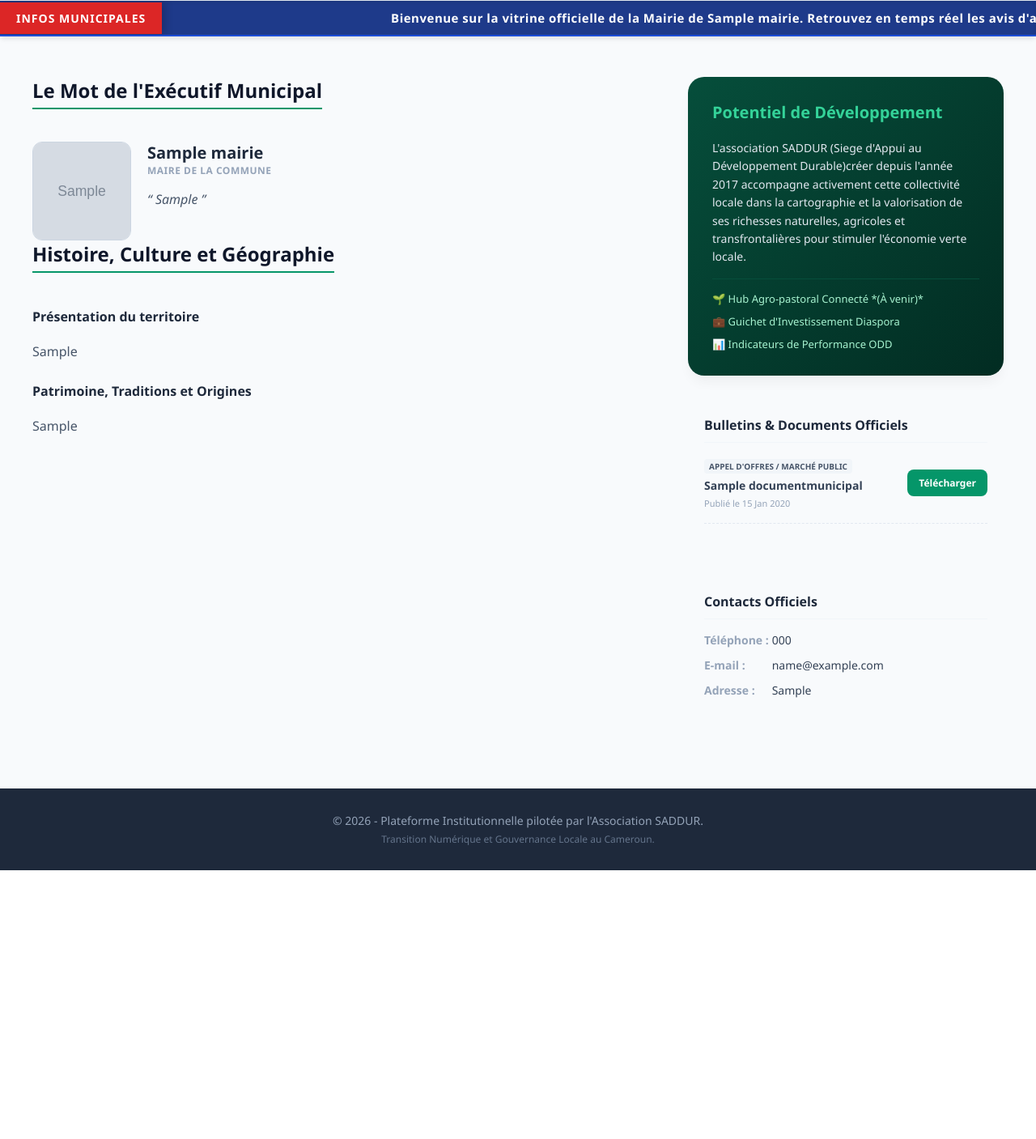
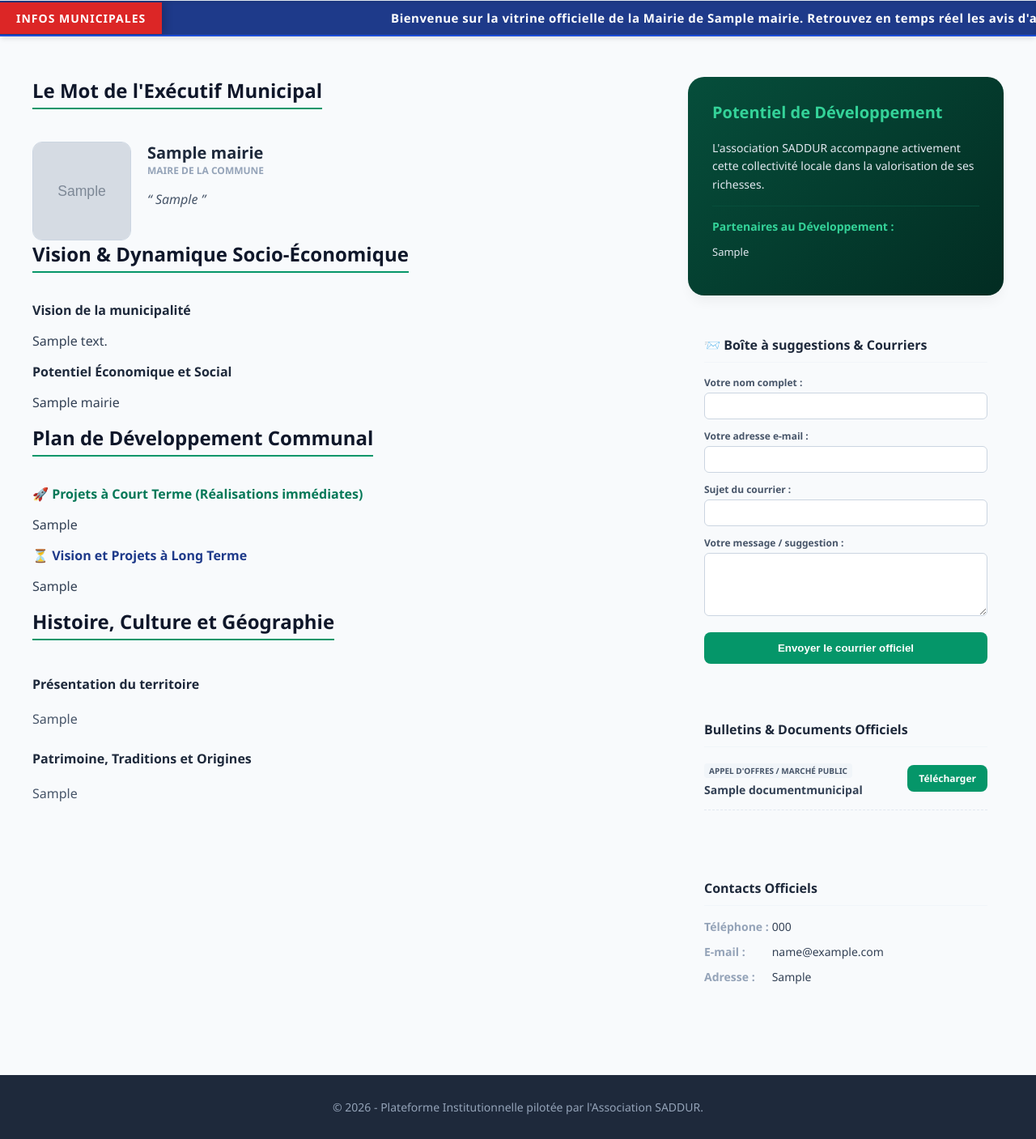
Before and after one commit to tonfoisaacalexis-web/communautedurable, a Django app: a page that uses territoire/templates/territoire/detail.html in a window 1280 px wide. Shown: the part 228-1635 px from the top of the page at 81% size. Before the commit the page ends 1303 px from the top, so only its background shows below. Run offline with Django 5.2, Linux system fonts and the light colour scheme; data comes from the database, SQL or seed files in the repository; tables that the repository leaves empty hold one stand-in row (values such as "Sample post"); grey boxes marked "Sample" are stand-in pictures.

Commit message:
Add files via upload

```diff
--- a/territoire/templates/territoire/detail.html
+++ b/territoire/templates/territoire/detail.html
@@ -5,7 +5,6 @@
     <meta charset="UTF-8">
     <meta name="viewport" content="width=device-width, initial-scale=1.0">
     <title>Mairie de {{ mairie.nom }} - Communautedurable.cm</title>
-    <!-- Utilisation de notre feuille de style locale sécurisée -->
     <link rel="stylesheet" href="{% static 'territoire/css/styles_public.css' %}">
 </head>
 <body>
@@ -30,7 +29,7 @@
         </div>
     </div>
 
-    <!-- BANDEAU DÉFILANT SUR LA PAGE DE DÉTAILS (STYLE COLEPS) -->
+    <!-- BANDEAU DÉFILANT -->
     <div class="ticker-container">
         <div class="ticker-title">INFOS MUNICIPALES</div>
         <div class="ticker-text-wrapper">
@@ -40,92 +39,87 @@
         </div>
     </div>
 
-    <!-- CORPS DE LA PAGE (DISPOSITION EN GRILLE RESPONSIVE) -->
+    <!-- CORPS DE LA PAGE -->
     <main class="container layout-detail">
 
-        <!-- ================= COLONNE DE GAUCHE : TEXTES ET DOSSIERS ================= -->
+        <!-- ================= COLONNE DE GAUCHE : TEXTES STRATÉGIQUES ================= -->
         <div>
-            <!-- SECTION LE MOT DU MAIRE -->
+            <!-- MOT DU MAIRE -->
             <div class="manifeste">
-                <h2 style="margin-top: 0; color: #0f172a; border-bottom: 2px solid #059669; display: inline-block; padding-bottom: 5px;">
-                    Le Mot de l'Exécutif Municipal
-                </h2>
+                <h2 style="margin-top: 0; color: #0f172a; border-bottom: 2px solid #059669; display: inline-block; padding-bottom: 5px;">Le Mot de l'Exécutif Municipal</h2>
                 <div style="display: flex; gap: 20px; align-items: start; margin-top: 20px;">
                     {% if mairie.photo_du_maire %}
                         <img src="{{ mairie.photo_du_maire.url }}" alt="Maire de {{ mairie.nom }}" style="width: 120px; height: 120px; border-radius: 12px; object-fit: cover; border: 1px solid #cbd5e1;">
                     {% endif %}
                     <div>
                         <h3 style="margin: 0; color: #1e293b; font-size: 20px;">{{ mairie.nom_du_maire|default:"Monsieur le Maire" }}</h3>
-                        <p style="margin: 0; font-size: 12px; color: #94a3b8; text-transform: uppercase; font-weight: bold; letter-spacing: 0.5px;">Maire de la Commune</p>
-                        <p style="color: #475569; line-height: 1.6; font-style: italic; margin-top: 15px;">
-                            &ldquo; {{ mairie.mot_du_maire|default:"Bienvenue sur la vitrine numérique officielle de notre commune. Nous construisons ensemble un territoire connecté, durable et attractif pour nos citoyens et notre Diaspora." }} &rdquo;
-                        </p>
+                        <p style="margin: 0; font-size: 12px; color: #94a3b8; text-transform: uppercase; font-weight: bold;">Maire de la Commune</p>
+                        <p style="color: #475569; line-height: 1.6; font-style: italic; margin-top: 15px;">&ldquo; {{ mairie.mot_du_maire|default:"Bienvenue sur la vitrine numérique officielle de notre commune. Nous construisons ensemble un territoire connecté." }} &rdquo;</p>
                     </div>
                 </div>
             </div>
 
+            <!-- VISION & DYNAMIQUE SOCIO-ÉCONOMIQUE -->
+            <div class="manifeste">
+                <h2 style="margin-top: 0; color: #0f172a; border-bottom: 2px solid #059669; display: inline-block; padding-bottom: 5px;">Vision & Dynamique Socio-Économique</h2>
+                <h4 style="color: #1e293b; margin-top: 15px; margin-bottom: 5px; font-weight: 700;">Vision de la municipalité</h4>
+                <p>{{ mairie.vision_mairie|default:"La feuille de route stratégique pour l'émergence durable de cette commune est en cours d'intégration." }}</p>
+
+                <h4 style="color: #1e293b; margin-top: 15px; margin-bottom: 5px; font-weight: 700;">Potentiel Économique et Social</h4>
+                <p>{{ mairie.aspect_socio_economique|default:"Les données liées au tissu commercial, agricole et aux infrastructures sociales sont en cours de validation." }}</p>
+            </div>
+
+            <!-- INCLUSION DU FICHIER PROJETS DE LA COMMUNE -->
+            {% include 'territoire/projets_mairie.html' %}
+
             <!-- SECTION HISTOIRE & GEOGRAPHIE -->
             <div class="manifeste">
-                <h2 style="margin-top: 0; color: #0f172a; border-bottom: 2px solid #059669; display: inline-block; padding-bottom: 5px;">
-                    Histoire, Culture et Géographie
-                </h2>
+                <h2 style="margin-top: 0; color: #0f172a; border-bottom: 2px solid #059669; display: inline-block; padding-bottom: 5px;">Histoire, Culture et Géographie</h2>
                 <div style="color: #475569; line-height: 1.7; margin-top: 15px;">
                     <h4 style="color: #1e293b; margin-bottom: 5px; font-size: 16px; font-weight: 700;">Présentation du territoire</h4>
-                    <p style="margin-bottom: 20px;">{{ mairie.geographie|default:"Les données géographiques et les limites territoriales de cette municipalité sont en cours de validation par les services techniques de la commune." }}</p>
+                    <p style="margin-bottom: 20px;">{{ mairie.geographie|default:"Les données géographiques et les limites territoriales de cette municipalité sont en cours de validation." }}</p>
 
                     <h4 style="color: #1e293b; margin-bottom: 5px; font-size: 16px; font-weight: 700;">Patrimoine, Traditions et Origines</h4>
-                    <p>{{ mairie.histoire|default:"L'historique, les traditions et les spécificités des peuples locaux sont en cours de rédaction par la cellule de communication de la mairie." }}</p>
+                    <p>{{ mairie.histoire|default:"L'historique, les traditions et les spécificités des peuples locaux sont en cours de rédaction." }}</p>
                 </div>
             </div>
         </div>
 
-        <!-- ================= COLONNE DE DROITE : BARRE LATÉRALE CONTENANT LES BLOCS ================= -->
+        <!-- ================= COLONNE DE DROITE : BARRE LATÉRALE ================= -->
         <div>
-            <!-- 1. BLOC POTENTIEL SADDUR -->
+            <!-- BLOC POTENTIEL SADDUR -->
             <div class="sidebar-dark">
                 <h3>Potentiel de Développement</h3>
-                <p>
-                    L'association SADDUR (Siege d'Appui au Développement Durable)créer depuis l'année 2017 accompagne activement cette collectivité locale dans la cartographie et la valorisation de ses richesses naturelles, agricoles et transfrontalières pour stimuler l'économie verte locale.
-                </p>
+                <p>L'association SADDUR accompagne activement cette collectivité locale dans la valorisation de ses richesses.</p>
                 <hr style="border: 0; border-top: 1px solid #064e3b; margin: 15px 0;">
-                <ul style="list-style: none; padding: 0; margin: 0; font-size: 13px; color: #a7f3d0;">
-                    <li style="margin-bottom: 10px;">🌱 Hub Agro-pastoral Connecté *(À venir)*</li>
-                    <li style="margin-bottom: 10px;">💼 Guichet d'Investissement Diaspora</li>
-                    <li>📊 Indicateurs de Performance ODD</li>
-                </ul>
+                <h4 style="color: #34d399; margin: 0 0 10px 0; font-size: 14px; font-weight: 700;">Partenaires au Développement :</h4>
+                <p style="font-size: 13px; color: #cbd5e1; line-height: 1.5;">{{ mairie.partenaires_commune|default:"Association SADDUR, Services Déconcentrés de l'État." }}</p>
             </div>
 
-            <!-- 2. BLOC DES DOCUMENTS ET PDF TÉLÉCHARGEABLES -->
+            <!-- INCLUSION DU FORMULAIRE DE LA BOÎTE À SUGGESTIONS -->
+            {% include 'territoire/formulaire_suggestion.html' %}
+
+            <!-- BLOC DES DOCUMENTS ET PDF TÉLÉCHARGEABLES -->
             <div class="manifeste" style="margin-top: 30px; padding: 20px;">
-                <h3 style="margin-top: 0; color: #1e293b; font-size: 16px; border-bottom: 1px solid #f1f5f9; padding-bottom: 10px; font-weight: 700;">
-                    Bulletins & Documents Officiels
-                </h3>
-
+                <h3 style="margin-top: 0; color: #1e293b; font-size: 16px; border-bottom: 1px solid #f1f5f9; padding-bottom: 10px; font-weight: 700;">Bulletins & Documents Officiels</h3>
                 {% if mairie.documents.all %}
                     <ul style="list-style: none; padding: 0; margin: 15px 0 0 0;">
                         {% for doc in mairie.documents.all %}
                             <li style="margin-bottom: 15px; padding-bottom: 15px; border-bottom: 1px dashed #e2e8f0; display: flex; justify-content: space-between; align-items: center; gap: 10px;">
                                 <div>
-                                    <span style="font-size: 10px; font-weight: bold; background-color: #f1f5f9; color: #475569; padding: 2px 6px; border-radius: 4px; text-transform: uppercase;">
-                                        {{ doc.get_type_document_display }}
-                                    </span>
+                                    <span style="font-size: 10px; font-weight: bold; background-color: #f1f5f9; color: #475569; padding: 2px 6px; border-radius: 4px; text-transform: uppercase;">{{ doc.get_type_document_display }}</span>
                                     <p style="margin: 5px 0 0 0; font-weight: 600; font-size: 14px; color: #334155;">{{ doc.titre }}</p>
-                                    <span style="font-size: 11px; color: #94a3b8;">Publié le {{ doc.date_publication|date:"d M Y" }}</span>
                                 </div>
-                                <a href="{{ doc.fichier_pdf.url }}" target="_blank" style="background-color: #059669; color: white; text-decoration: none; font-size: 12px; font-weight: bold; padding: 8px 14px; border-radius: 8px; white-space: nowrap; transition: background 0.2s;">
-                                    Télécharger
-                                </a>
+                                <a href="{{ doc.fichier_pdf.url }}" target="_blank" style="background-color: #059669; color: white; text-decoration: none; font-size: 12px; font-weight: bold; padding: 8px 14px; border-radius: 8px; white-space: nowrap;">Télécharger</a>
                             </li>
                         {% endfor %}
                     </ul>
                 {% else %}
-                    <p style="font-size: 13px; color: #94a3b8; margin-top: 15px; font-style: italic; text-align: center;">
-                        Aucun document officiel n'a encore été téléversé par la commune.
-                    </p>
+                    <p style="font-size: 13px; color: #94a3b8; margin-top: 15px; font-style: italic; text-align: center;">Aucun document officiel téléversé.</p>
                 {% endif %}
             </div>
 
-            <!-- 3. BLOC CONTACTS COMMUNE -->
+            <!-- BLOC CONTACTS -->
             <div class="manifeste" style="margin-top: 30px; padding: 20px;">
                 <h3 style="margin-top: 0; color: #1e293b; font-size: 16px; border-bottom: 1px solid #f1f5f9; padding-bottom: 10px; font-weight: 700;">Contacts Officiels</h3>
                 <p style="font-size: 14px; margin: 12px 0;"><span style="color: #94a3b8; font-weight: bold; width: 80px; display: inline-block;">Téléphone :</span> {{ mairie.telephone|default:"Non renseigné" }}</p>
@@ -133,13 +127,11 @@
                 <p style="font-size: 14px; margin: 12px 0;"><span style="color: #94a3b8; font-weight: bold; width: 80px; display: inline-block;">Adresse :</span> {{ mairie.adresse_physique|default:"Hôtel de Ville" }}</p>
             </div>
         </div>
-
     </main>
 
     <!-- PIED DE PAGE -->
     <footer style="text-align: center; padding: 30px; color: #94a3b8; margin-top: 60px; background: #1e293b;">
         <p style="margin: 0; font-size: 14px;">&copy; 2026 - Plateforme Institutionnelle pilotée par l'Association SADDUR.</p>
-        <p style="font-size: 12px; color: #64748b; margin-top: 5px; margin-bottom: 0;">Transition Numérique et Gouvernance Locale au Cameroun.</p>
     </footer>
 
 </body>
--- /dev/null
+++ b/territoire/templates/territoire/formulaire_suggestion.html
@@ -0,0 +1,25 @@
+<!-- BOÎTE À SUGGESTIONS (FORMULAIRE DE COURRIER CITOYEN ISOLE) -->
+<div class="manifeste" style="margin-top: 30px; padding: 20px;">
+    <h3 style="margin-top: 0; color: #1e293b; font-size: 16px; border-bottom: 1px solid #f1f5f9; padding-bottom: 10px; font-weight: 700;">📨 Boîte à suggestions & Courriers</h3>
+
+    <form method="POST" style="margin-top: 15px;">
+        {% csrf_token %} <!-- Sécurité Django -->
+        <div style="margin-bottom: 12px;">
+            <label style="display:block; font-size:12px; font-weight:bold; margin-bottom:4px; color:#475569;">Votre nom complet :</label>
+            <input type="text" name="nom" required style="width:100%; padding:8px; border:1px solid #cbd5e1; border-radius:6px; box-sizing: border-box;">
+        </div>
+        <div style="margin-bottom: 12px;">
+            <label style="display:block; font-size:12px; font-weight:bold; margin-bottom:4px; color:#475569;">Votre adresse e-mail :</label>
+            <input type="email" name="email" required style="width:100%; padding:8px; border:1px solid #cbd5e1; border-radius:6px; box-sizing: border-box;">
+        </div>
+        <div style="margin-bottom: 12px;">
+            <label style="display:block; font-size:12px; font-weight:bold; margin-bottom:4px; color:#475569;">Sujet du courrier :</label>
+            <input type="text" name="sujet" required style="width:100%; padding:8px; border:1px solid #cbd5e1; border-radius:6px; box-sizing: border-box;">
+        </div>
+        <div style="margin-bottom: 15px;">
+            <label style="display:block; font-size:12px; font-weight:bold; margin-bottom:4px; color:#475569;">Votre message / suggestion :</label>
+            <textarea name="message" rows="4" required style="width:100%; padding:8px; border:1px solid #cbd5e1; border-radius:6px; box-sizing: border-box; resize: vertical;"></textarea>
+        </div>
+        <button type="submit" style="width:100%; background-color:#059669; color:white; border:none; padding:12px; font-weight:bold; border-radius:8px; cursor:pointer;">Envoyer le courrier officiel</button>
+    </form>
+</div>
--- /dev/null
+++ b/territoire/templates/territoire/projets_mairie.html
@@ -0,0 +1,9 @@
+<!-- BLOC DE PLANIFICATION DES PROJETS ISOLE -->
+<div class="manifeste">
+    <h2 style="margin-top: 0; color: #0f172a; border-bottom: 2px solid #059669; display: inline-block; padding-bottom: 5px;">Plan de Développement Communal</h2>
+    <h4 style="color: #047857; margin-top: 15px; margin-bottom: 5px; font-weight: 700;">🚀 Projets à Court Terme (Réalisations immédiates)</h4>
+    <p>{{ mairie.projets_court_terme|default:"La planification des chantiers prioritaires à l'échelle de l'arrondissement est en cours." }}</p>
+
+    <h4 style="color: #1e3a8a; margin-top: 15px; margin-bottom: 5px; font-weight: 700;">⏳ Vision et Projets à Long Terme</h4>
+    <p>{{ mairie.projets_long_terme|default:"Les grands chantiers structurels et environnementaux d'horizon décennal sont en cours d'analyse." }}</p>
+</div>
```
